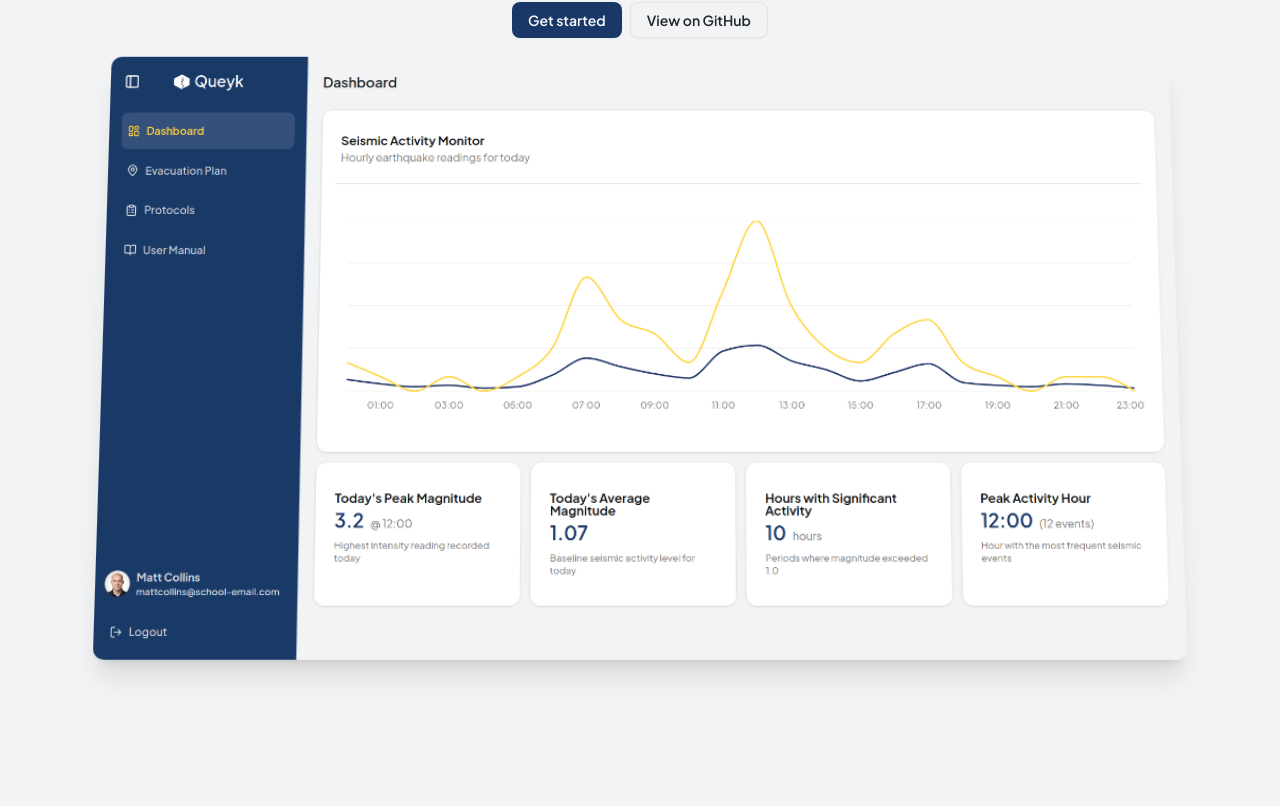
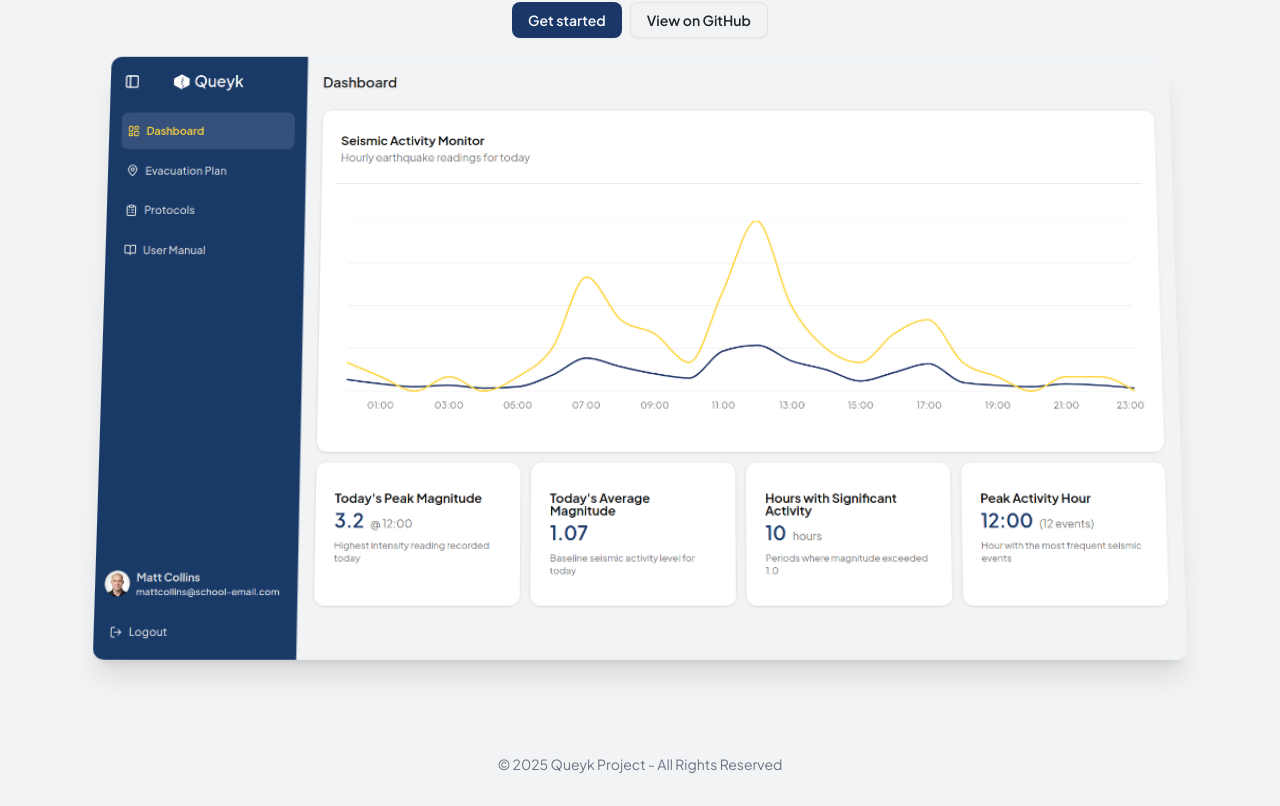
Before and after one commit to project-queyk/queyk-web, a Next.js app: page / in a window 1280 px wide. Shown: the part 226-1032 px from the top of the page. Before the commit the page ends 948 px from the top, so only its background shows below. Built offline with nearby package versions, Linux system fonts and the light colour scheme; no server answers.

Commit message:
feat: Add footer with copyright notice to the landing page

```diff
--- a/components/LandingPage.tsx
+++ b/components/LandingPage.tsx
@@ -224,6 +224,18 @@ export default function LandingPage({ isLoggedIn }: { isLoggedIn: boolean }) {
           </motion.div>
         </motion.div>
       </main>
+      <motion.footer
+        className="py-8 text-center text-sm text-gray-500"
+        initial={{ opacity: 0, y: 20 }}
+        animate={{ opacity: 1, y: 0 }}
+        transition={{
+          delay: 1.8,
+          duration: 0.7,
+          ease: "easeOut",
+        }}
+      >
+        <p>© {new Date().getFullYear()} Queyk Project - All Rights Reserved</p>
+      </motion.footer>
     </>
   );
 }
```
